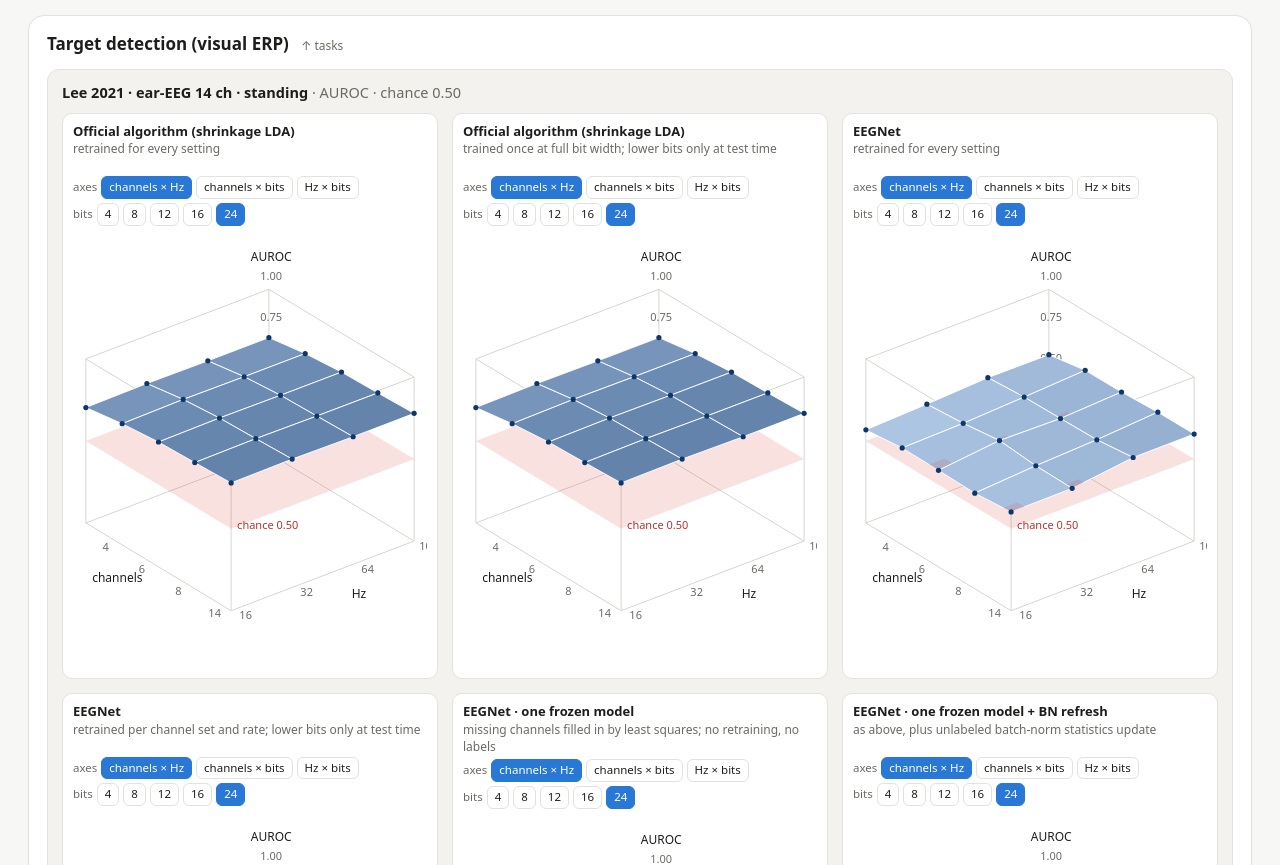
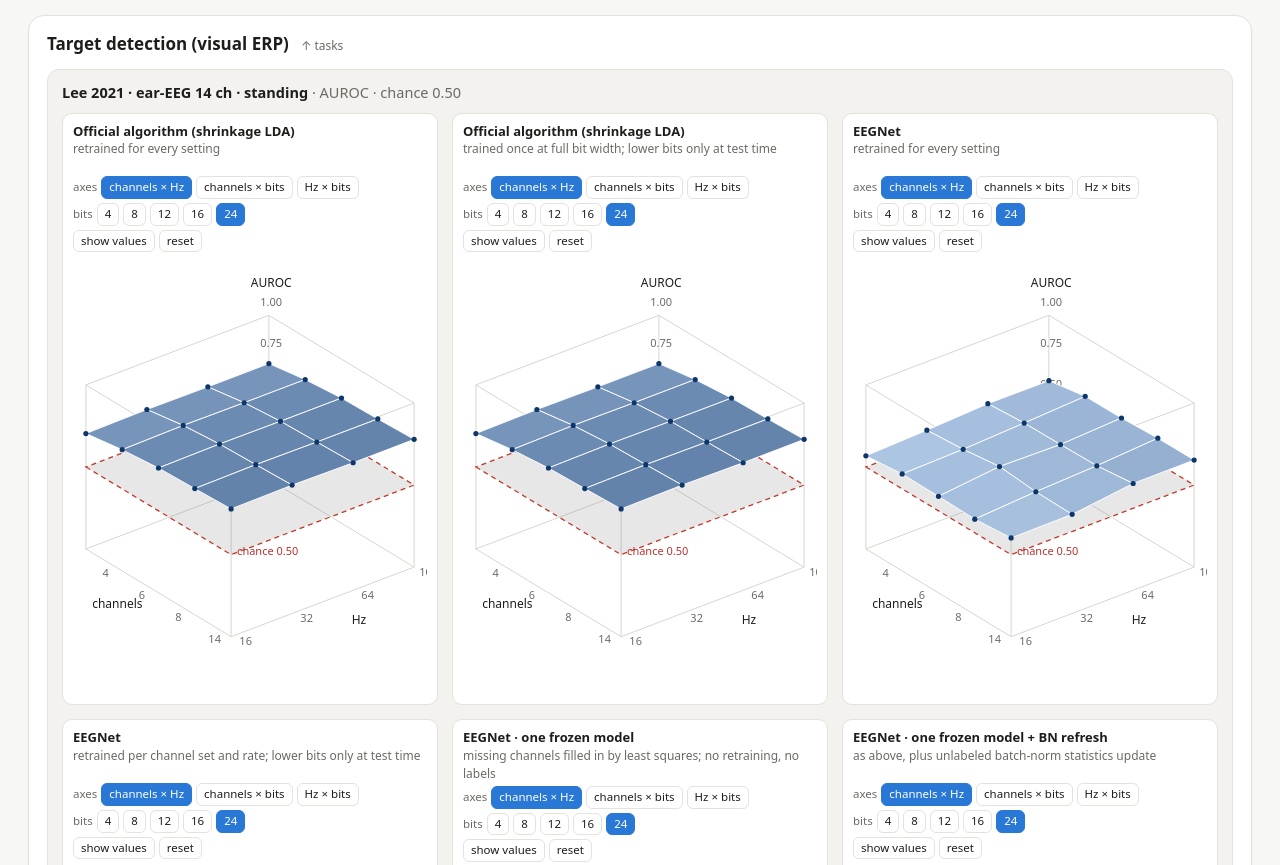
Before and after one commit to junjie31415/eeg, a plain HTML site: page index.html in a window 1280 px wide. Shown: the part 2532-3397 px from the top of the page. Drawn offline with Linux system fonts and the light colour scheme.

Commit message:
Layered chance plane, reset and show values

```diff
--- a/index.html
+++ b/index.html
@@ -63,10 +63,11 @@ function pane(strip,T,metric,chance){
     `<div class="ctrl"><span>axes</span>${PAIRS.map((q,i)=>`<button data-p="${i}">${VN[q[0]]} × ${VN[q[1]]}</button>`).join('')}</div>`+
     `<div class="ctrl" data-fix></div>`+
     (T.ex.length?`<div class="ctrl"><span>${T.exname}</span>${T.ex.map((e,i)=>`<button data-e="${i}">${e}</button>`).join('')}</div>`:'')+
-    `<canvas></canvas><div class="tip"></div>`;
+    `<div class="ctrl"><button data-vals>show values</button><button data-reset>reset</button></div><canvas></canvas><div class="tip"></div>`;
   strip.appendChild(card);
   const cv=card.querySelector('canvas'),tip=card.querySelector('.tip'),fixDiv=card.querySelector('[data-fix]');
-  let pi=0,fixv={ch:T.ch[T.ch.length-1],fs:T.fs[T.fs.length-1],bits:T.bits[T.bits.length-1]};
+  const FIX0={ch:T.ch[T.ch.length-1],fs:T.fs[T.fs.length-1],bits:T.bits[T.bits.length-1]};
+  let pi=0,fixv={...FIX0},showv=false;
   let ex=T.ex.length?T.ex.length-1:-1,az=-0.9,el=0.5,zoom=1,drawn=false,proj=[];
   const fixVar=()=>['ch','fs','bits'].find(v=>!PAIRS[pi].includes(v));
   function buildFix(){const f=fixVar();fixDiv.innerHTML=`<span>${VN[f]}</span>`+L[f].map(v=>`<button data-f="${v}">${v}</button>`).join('');
@@ -76,6 +77,9 @@ function pane(strip,T,metric,chance){
     card.querySelectorAll('[data-e]').forEach(x=>x.classList.toggle('on',+x.dataset.e===ex));};
   card.querySelectorAll('[data-p]').forEach(x=>x.onclick=()=>{pi=+x.dataset.p;buildFix();setBtn();draw();});
   card.querySelectorAll('[data-e]').forEach(x=>x.onclick=()=>{ex=+x.dataset.e;setBtn();draw();});
+  card.querySelector('[data-vals]').onclick=e=>{showv=!showv;card.querySelector('[data-vals]').classList.toggle('on',showv);draw();};
+  card.querySelector('[data-reset]').onclick=()=>{pi=0;fixv={...FIX0};ex=T.ex.length?T.ex.length-1:-1;az=-0.9;el=0.5;zoom=1;showv=false;
+    card.querySelector('[data-vals]').classList.toggle('on',false);buildFix();setBtn();draw();};
   buildFix();setBtn();
   function P(x,y,z,W,H){const ca=Math.cos(az),sa=Math.sin(az),ce=Math.cos(el),se=Math.sin(el);
     const X=x*ca-y*sa,Y=x*sa+y*ca;const Yr=Y*ce-z*se,Z=Y*se+z*ce;const s=Math.min(W,H)*0.33*zoom;return [W/2+X*s,H/2-Z*s,Yr];}
@@ -95,22 +99,21 @@ function pane(strip,T,metric,chance){
     g.font='12px system-ui';g.fillStyle='#1d1d1b';
     let q=P(0,-1.45,-0.8,W,H);g.fillText(VN[vx],q[0],q[1]);q=P(1.5,0,-0.8,W,H);g.fillText(VN[vy],q[0],q[1]);
     q=P(-1.12,1.12,0.98,W,H);g.fillText(metric,q[0],q[1]);
-    const quads=[],N=6,zc=zv(chance);
-    for(let a=0;a<N;a++)for(let b=0;b<N;b++){const x0=-1+2*a/N,x1=-1+2*(a+1)/N,y0=-1+2*b/N,y1=-1+2*(b+1)/N;
-      const pts=[[x0,y0],[x1,y0],[x1,y1],[x0,y1]].map(([x,y])=>P(x,y,zc,W,H));
-      quads.push({pts,depth:pts.reduce((s,p)=>s+p[2],0)/4,plane:true});}
+    const zc=zv(chance),lo=[],hi=[];
     for(let i=0;i<nx-1;i++)for(let j=0;j<ny-1;j++){const c=[[i,j],[i+1,j],[i+1,j+1],[i,j+1]],v=c.map(([a,b])=>get(a,b));
       if(v.some(x=>x===undefined))continue;const pts=c.map(([a,b],k)=>P(xv(a),yv(b),zv(v[k][0]),W,H));
-      quads.push({pts,depth:pts.reduce((s,p)=>s+p[2],0)/4,val:v.reduce((s,x)=>s+x[0],0)/4});}
-    quads.sort((a,b)=>b.depth-a.depth);
-    quads.forEach(Q=>{g.beginPath();Q.pts.forEach((p,k)=>k?g.lineTo(p[0],p[1]):g.moveTo(p[0],p[1]));g.closePath();
-      if(Q.plane){g.fillStyle='rgba(214,69,65,.16)';g.fill();}
-      else{g.fillStyle=color((Q.val-chance)/(1-chance));g.fill();g.strokeStyle='rgba(255,255,255,.9)';g.stroke();}});
+      const Q={pts,depth:pts.reduce((s,p)=>s+p[2],0)/4,val:v.reduce((s,x)=>s+x[0],0)/4};(Q.val<chance?lo:hi).push(Q);}
+    const surf=L=>{L.sort((a,b)=>b.depth-a.depth);L.forEach(Q=>{g.beginPath();Q.pts.forEach((p,k)=>k?g.lineTo(p[0],p[1]):g.moveTo(p[0],p[1]));g.closePath();
+      g.fillStyle=color((Q.val-chance)/(1-chance));g.fill();g.strokeStyle='rgba(255,255,255,.9)';g.lineWidth=1;g.stroke();});};
+    const plane=()=>{const pc=box.map(p=>P(p[0],p[1],zc,W,H));g.beginPath();pc.forEach((p,k)=>k?g.lineTo(p[0],p[1]):g.moveTo(p[0],p[1]));g.closePath();
+      g.fillStyle='rgba(120,120,120,.18)';g.fill();g.setLineDash([5,4]);g.strokeStyle='#c0392b';g.lineWidth=1.3;g.stroke();g.setLineDash([]);};
+    if(el>=0){surf(lo);plane();surf(hi);}else{surf(hi);plane();surf(lo);}
     q=P(1,-1,zc,W,H);g.font='11px system-ui';g.fillStyle='#b8322f';g.textAlign='left';g.fillText(`chance ${chance.toFixed(2)}`,q[0]+6,q[1]);
     proj=[];
     for(let i=0;i<nx;i++)for(let j=0;j<ny;j++){const v=get(i,j);if(v===undefined)continue;
       const p=P(xv(i),yv(j),zv(v[0]),W,H);const c={};c[vx]=X[i];c[vy]=Y[j];c[vf]=fixv[vf];proj.push({p,c,v});
-      g.beginPath();g.arc(p[0],p[1],2.6,0,7);g.fillStyle='#0d366b';g.fill();}
+      g.beginPath();g.arc(p[0],p[1],2.6,0,7);g.fillStyle='#0d366b';g.fill();
+      if(showv){g.font='10px system-ui';g.textAlign='left';g.lineWidth=3;g.strokeStyle='rgba(255,255,255,.9)';g.strokeText(v[0].toFixed(2),p[0]+4,p[1]-4);g.fillStyle='#1d1d1b';g.fillText(v[0].toFixed(2),p[0]+4,p[1]-4);}}
     drawn=true;}
   let drag=null;
   cv.addEventListener('pointerdown',e=>{drag=[e.clientX,e.clientY,az,el];cv.setPointerCapture(e.pointerId);});
```
